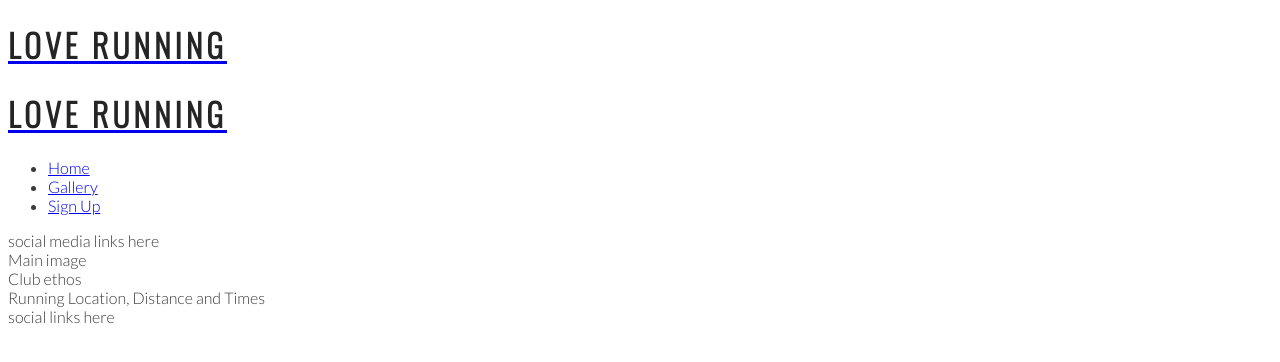
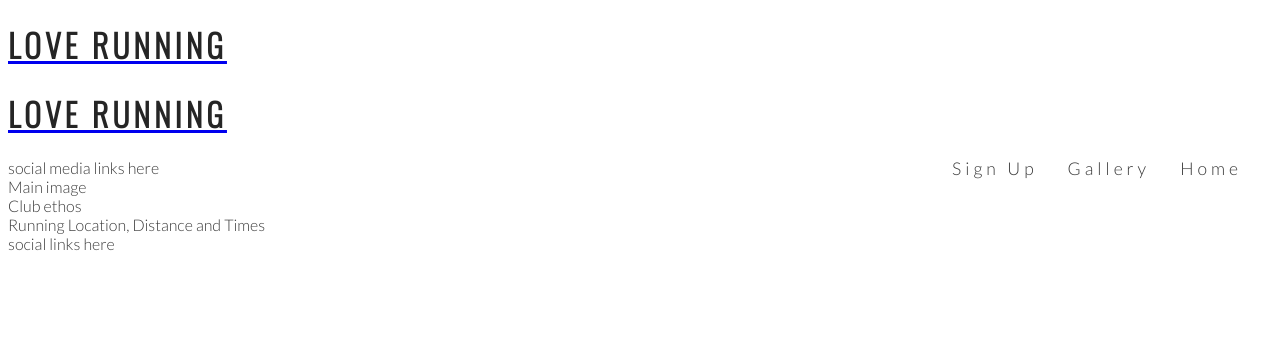
Before and after one commit to Hish1989/Love_Running, a plain HTML site: page index.html in a window 1280 px wide. Drawn offline with nearby package versions, Linux system fonts and the light colour scheme.

Commit message:
style navigation links

```diff
--- a/Assets/CSS/style.css
+++ b/Assets/CSS/style.css
@@ -25,3 +25,31 @@ h1, h2 {
     float: left;
     font-size: 280%;
 }
+
+/* navigation links */
+
+#menu {
+    font-size: 110%;
+    letter-spacing: 4px
+}
+
+#menu li {
+    float: right;
+    list-style-type: none;
+    margin-right: 30px;
+
+}
+
+#menu a {
+    text-decoration: none;
+    color: inherit;
+}
+
+#menu a:hover {
+    border-bottom: 1px solid #3a3a3a;
+}
+
+.active {
+    border-bottom: 1px solid #3a3a3a;
+
+}
--- a/index.html
+++ b/index.html
@@ -16,7 +16,7 @@
     <header>
         <a href="index.html"><h1>Love Running</h1></a>
         <nav>
-            <ul>
+            <ul id="menu">
             <li>
                 <a href="index.html">Home</a>
             </li>
```
